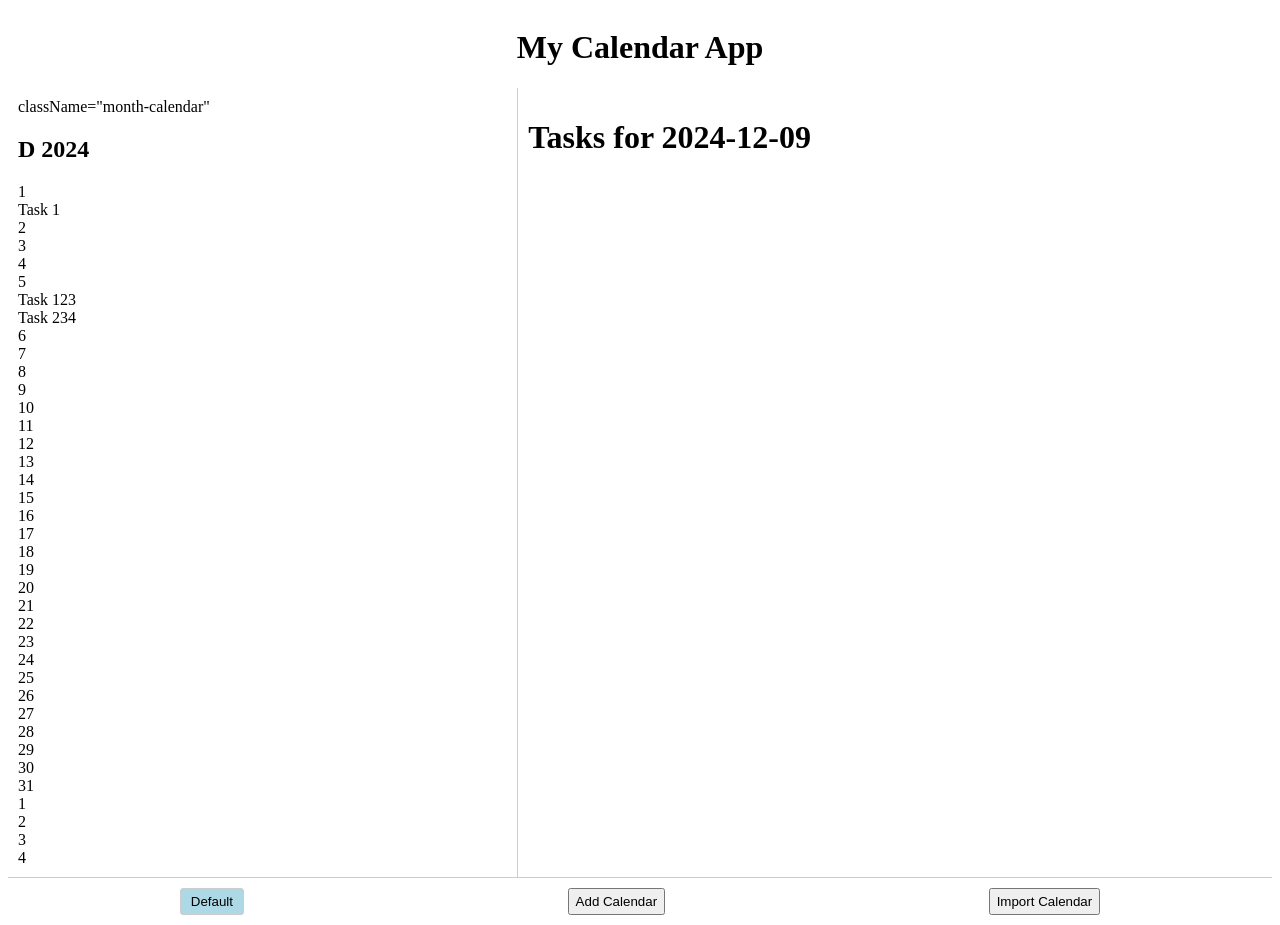
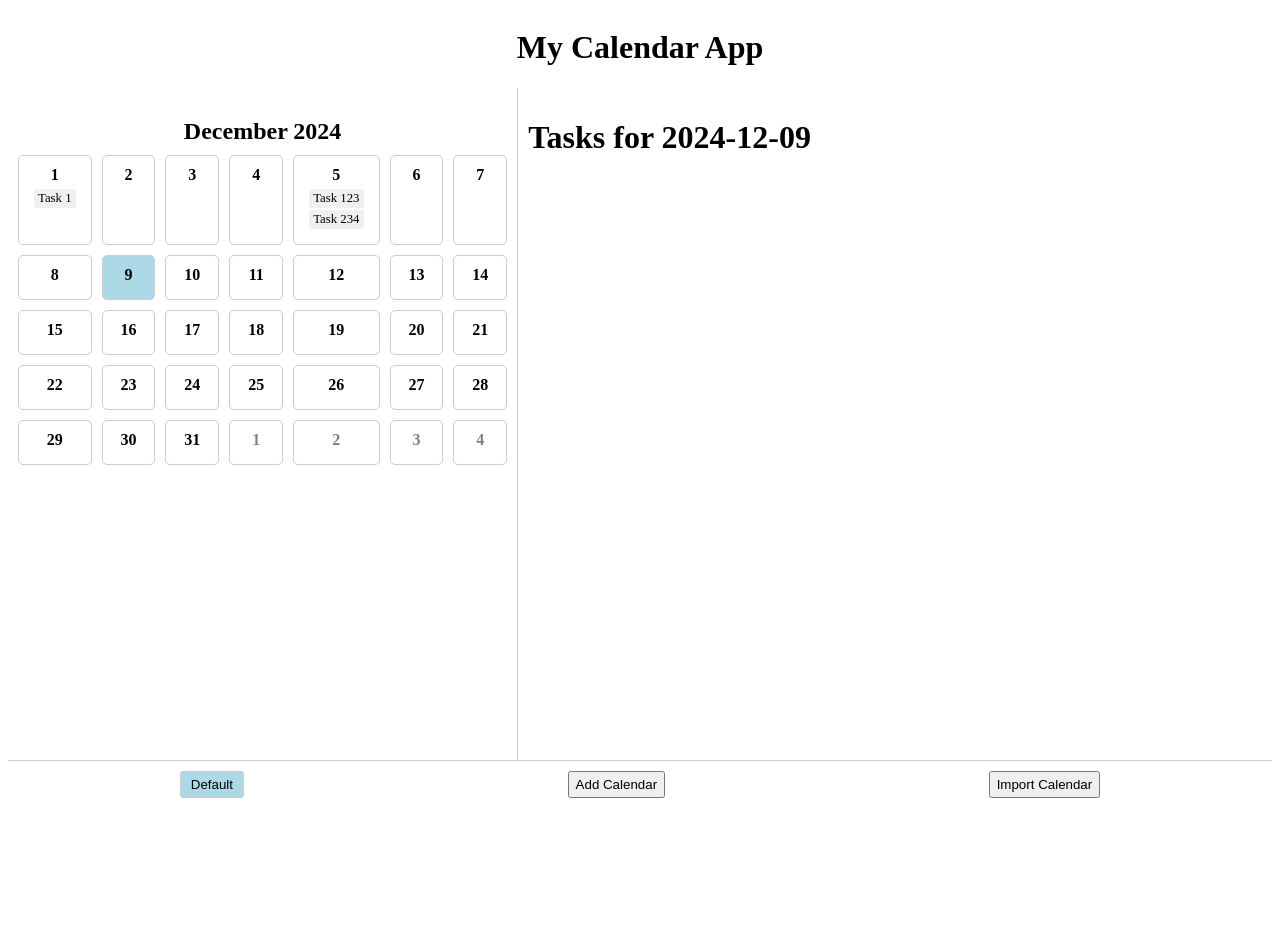
Before and after one commit to zihanKuang/Time_management, a React (Create React App) app: page / in a window 1280 px wide. After the commit the page ends 816 px from the top, so only its background shows below. Built offline with nearby package versions, Linux system fonts and the light colour scheme.

Commit message:
fix bugs in jsx for MonthCalendar

```diff
--- a/src/components/Calendar/MonthCalendar.jsx
+++ b/src/components/Calendar/MonthCalendar.jsx
@@ -1,60 +1,52 @@
-// 管理状态
-// 生成日历网格
-// 日期点击处理
-// 渲染日历网格
+import React from "react";
+import { startOfMonth, endOfMonth, startOfWeek, endOfWeek, addDays, isSameDay, isSameMonth, format } from "date-fns";
+import { useTask } from "../../services/taskContext";
+import "./MonthCalendar.css";
 
-import React from 'react';
-import { startOfMonth, endOfMonth, startOfWeek, endOfWeek, addDays, isSameDay, isSameMonth,format } from "date-fns";
-import { useTask } from "../../services/taskContext";
-
-const MonthCalendar = ({currentDate,setSelectedDate }) =>{
-
+const MonthCalendar = ({ currentDate, setSelectedDate }) => {
   const { fetchTasks } = useTask();
 
-    // 全局都要用的变量，从父组件传过来
-    //const [selectdDate,setSelectedDate] = useState(currentDate);
-
-    const generateCalendarGrid =(date)=>{
+  // 生成日历网格
+  const generateCalendarGrid = (date) => {
     const startDate = startOfWeek(startOfMonth(date));
     const endDate = endOfWeek(endOfMonth(date));
     const grid = [];
 
-        let currentDayPoint = startDate;
-        while(currentDayPoint <= endDate){
-            grid.push(currentDayPoint);
-            currentDayPoint = addDays(currentDayPoint,1);
+    let currentDay = startDate;
+    while (currentDay <= endDate) {
+      grid.push(currentDay);
+      currentDay = addDays(currentDay, 1);
     }
     return grid;
   };
 
-    // 获取日历网格
   const CalendarGrid = generateCalendarGrid(currentDate);
 
-    return(
-        <div> className="month-calendar"
-            <h2 className='month-header'>{format(currentDate,"MMMMM yyyy")}</h2>
-            <div className='calendar-header'>
-                {CalendarGrid.map((date,index)=>{
-                    const tasks = fetchTasks(format(date,"yyyy-MM-dd"));// 获得任务
+  return (
+    <div className="month-calendar">
+      <h2 className="calendar-header">{format(currentDate, "MMMM yyyy")}</h2>
 
-                    return(
+      <div className="calendar-grid">
+        {CalendarGrid.map((date, index) => {
+          const tasks = fetchTasks(format(date, "yyyy-MM-dd")); // 获取任务
+
+          return (
             <div
               key={index}
               className={`calendar-cell ${
-                            isSameDay(date,currentDate) ? "selected" : ""
-                        } $ isSameDay(date,currentDate) ? "":"outside-month"}`}
-                    onClick={()=>setSelectedDate(date)}>
+                isSameDay(date, currentDate) ? "selected" : ""
+              } ${isSameMonth(date, currentDate) ? "" : "outside-month"}`}
+              onClick={() => setSelectedDate(date)}
+            >
+              <div className="calendar-day">{format(date, "d")}</div>
 
-                    <div className='calendar-day'>{format(date,"d")}</div>
-
-                    <div className='task-preview'>
-                        {tasks.map((task,taskIndex)=>(
+              <div className="task-preview">
+                {tasks.map((task, taskIndex) => (
                   <div key={taskIndex} className="task-item" title={task.title}>
                     {task.title}
                   </div>
                 ))}
               </div>
-
             </div>
           );
         })}
```
Also changed, not shown: src/components/Calendar/MonthCalendar.css (renamed from src/styles/MonthCalendar.css). Lines whose indentation alone changed are shown as unchanged.
